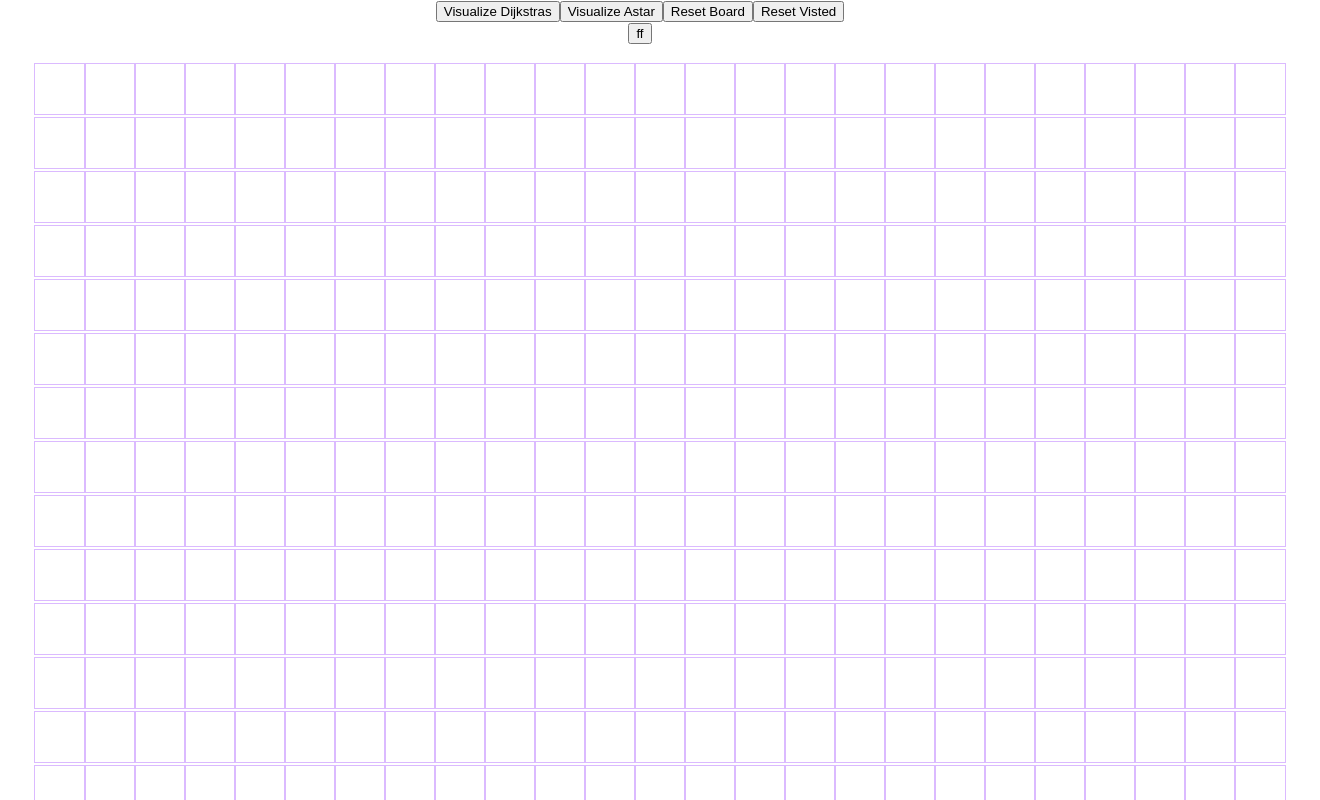
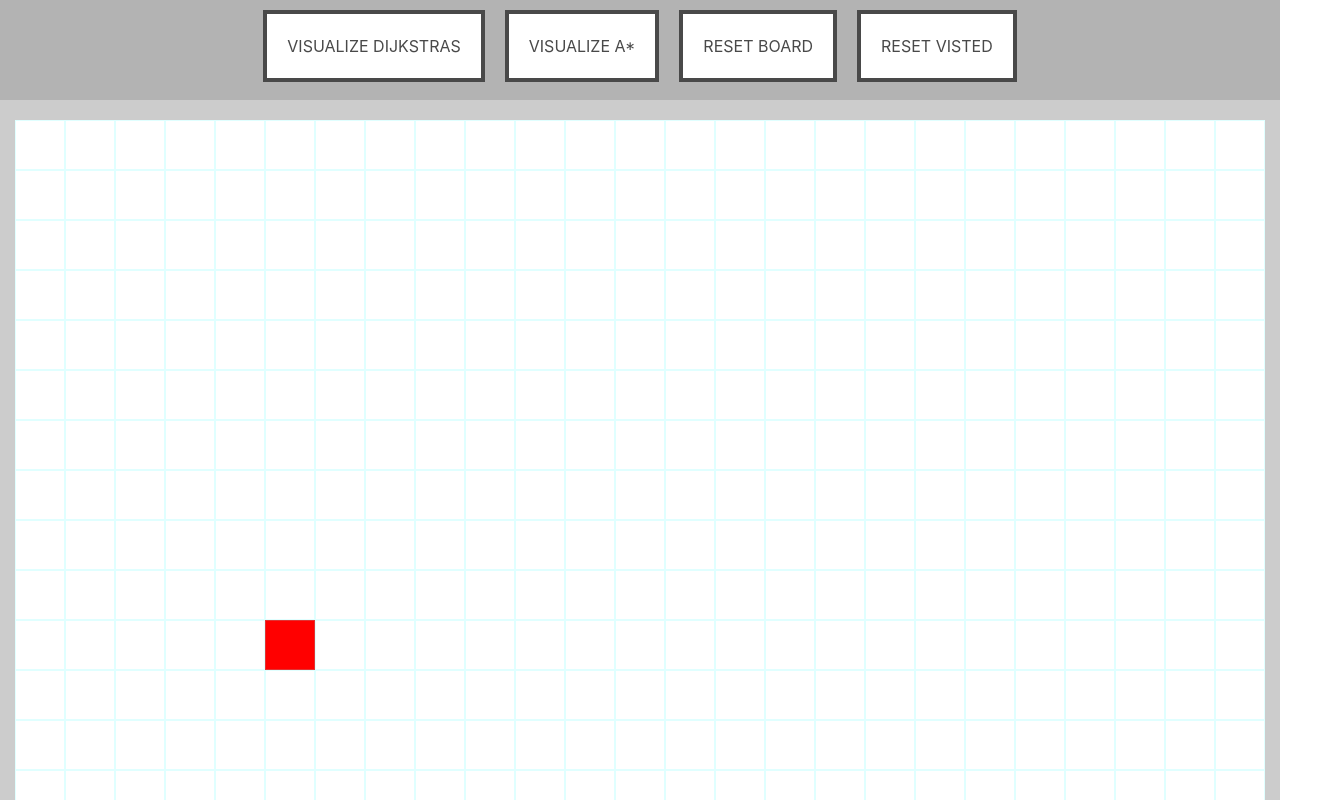
Before and after one commit to tonyli29/algoVisualizer, a React (Create React App) app: page / in a window 1280 px wide. Shown: the top 800 px of the page, 1320 px wide, since content can reach past the window. Built offline with nearby package versions, Linux system fonts and the light colour scheme.

Commit message:
added some basic css. still need to fix bug where when moving the start or finish node to the 0th col or row they disappear, also need to add more herustic options for A* and add a pop up instructin page or an about tab for the project

```diff
--- a/package.json
+++ b/package.json
@@ -3,7 +3,9 @@
   "version": "0.1.0",
   "private": true,
   "dependencies": {
+    "bootstrap": "^4.4.1",
     "react": "^16.10.2",
+    "react-bootstrap": "^1.0.0-beta.16",
     "react-dom": "^16.10.2",
     "react-scripts": "3.2.0"
   },
--- a/src/App.js
+++ b/src/App.js
@@ -2,6 +2,7 @@ import React from "react";
 import "./App.css";
 import "./visualizer/PathFinder";
 import PathFinder from "./visualizer/PathFinder";
+import "bootstrap/dist/css/bootstrap.min.css";
 
 const App = props => {
   return (
--- a/src/Nav/NavBar.css
+++ b/src/Nav/NavBar.css
@@ -0,0 +1,25 @@
+.navbar-container {
+  background: rgb(179, 179, 179);
+  width: 100%;
+  height: 100px;
+  margin-bottom: 20px;
+}
+
+.navbar-container button {
+  color: #494949;
+  text-transform: uppercase;
+  text-decoration: none;
+  background: #ffffff;
+  padding: 20px;
+  border: 4px solid #494949;
+  display: inline-block;
+  transition: all 0.4s ease 0s;
+  margin: 10px;
+}
+
+.navbar-container button:hover {
+  color: #ffffff;
+  background: #00ffff;
+  border-color: #00ffff;
+  transition: all 0.4s ease 0s;
+}
--- a/src/Nav/NavBar.jsx
+++ b/src/Nav/NavBar.jsx
@@ -1,13 +1,12 @@
 import React from "react";
-import VisualizeDijkstra from "../visualizer/PathFinder";
-
+import "./NavBar.css";
 const NavBar = props => {
   return (
-    <div>
+    <div className="navbar-container">
       <button onClick={() => props.VisualizeDijkstra()}>
         Visualize Dijkstras
       </button>
-      <button onClick={() => props.VisualizeAstar()}>Visualize Astar</button>
+      <button onClick={() => props.VisualizeAstar()}>Visualize A*</button>
       <button onClick={() => props.resetButton()}>Reset Board</button>
       <button onClick={() => props.removeVisted()}>Reset Visted</button>
     </div>
--- a/src/visualizer/Node/Node.css
+++ b/src/visualizer/Node/Node.css
@@ -1,7 +1,8 @@
 .node {
   width: 50px;
   height: 50px;
-  outline: 1px solid #dbbaff;
+  border: 1px solid rgba(102, 255, 255, 0.2);
+  background-color: white;
   display: inline-block;
 }
 .node-start {
@@ -11,7 +12,7 @@
   background-color: blue;
 }
 .node-visited {
-  background-color: #bf85ff;
+  background-color: rgb(102, 255, 255);
   animation-name: visited;
   animation-fill-mode: fowards;
   animation-duration: 1.5s;
@@ -20,29 +21,24 @@
 @keyframes visited {
   from {
     transform: scale(0.3);
-    background-color: #ff8585;
+    background-color: #ccf3ff;
   }
   to {
     transform: scale(1);
-    background-color: #bf85ff;
+    background-color: rgb(102, 255, 255);
   }
 }
-@keyframes t {
-  from {
-    background-color: yellow;
-  }
-  to {
-    background-color: #bf85ff;
-  }
-}
+
 .node-wall {
-  background-color: grey;
+  background-color: #737373;
+  border: 1px solid #737373;
 }
 .node-tracker {
   background-color: yellow;
 }
 .node-shortest {
-  background-color: hotpink;
+  background-color: rgb(0, 172, 230);
+  border: 1px solid rgb(0, 172, 230);
   animation-name: shortest;
   animation-fill-mode: fowards;
   animation-duration: 0.5s;
--- a/src/visualizer/PathFinder.css
+++ b/src/visualizer/PathFinder.css
@@ -1,8 +1,16 @@
 .main-container {
   text-align: center;
+  background-color: rgb(204, 204, 204);
 }
 .main-grid {
-  width: 100%;
+  /* width: 100%;
   margin: 0 auto;
-  padding: 20px;
+  padding: 20px; */
+  display: grid;
+  grid-template-columns: auto;
+  /* background-color: #2196f3; */
+  /* padding: 10px; */
 }
+.main-grid div {
+  height: 50px;
+}
--- a/src/visualizer/PathFinder.jsx
+++ b/src/visualizer/PathFinder.jsx
@@ -9,9 +9,10 @@ let START_ROW = 10;
 let START_COL = 5;
 let FINISH_ROW = 10;
 let FINISH_COL = 45;
+let GRID_LENGTH = 50;
+let GRID_HEIGHT = 20;
 const PathFinder = props => {
   const [grid, setGrid] = useState([]);
-  // const [functions, setFunctions] = useState()
   const [mouse, setMouse] = useState({
     mousePressed: false,
     isStart: false,
@@ -26,9 +27,9 @@ const PathFinder = props => {
 
   const getInitialGrid = () => {
     const initialGrid = [];
-    for (let row = 0; row < 20; row++) {
+    for (let row = 0; row < GRID_HEIGHT; row++) {
       const currentRow = [];
-      for (let col = 0; col < 50; col++) {
+      for (let col = 0; col < GRID_LENGTH; col++) {
         const currentNode = createNode(col, row);
         currentRow.push(currentNode);
       }
@@ -65,13 +66,13 @@ const PathFinder = props => {
         );
         setTimeout(() => {
           animateShortestPath(shortestPath);
-        }, 10 * i);
+        }, 7 * i);
       }
       setTimeout(() => {
         const node = visitedNodesforAnimation[i];
         document.getElementById(`node-${node.row}-${node.col}`).className =
           "node node-visited";
-      }, 10 * i);
+      }, 7 * i);
     }
   }
 
@@ -81,13 +82,13 @@ const PathFinder = props => {
         const shortestPath = astarShortest(grid[FINISH_ROW][FINISH_COL]);
         setTimeout(() => {
           animateShortestPath(shortestPath);
-        }, 7 * i);
+        }, 5 * i);
       }
       setTimeout(() => {
         const node = visitedNodesforAnimation[i];
         document.getElementById(`node-${node.row}-${node.col}`).className =
           "node node-visited";
-      }, 7 * i);
+      }, 5 * i);
     }
   }
 
@@ -228,7 +229,6 @@ const PathFinder = props => {
         VisualizeAstar={() => VisualizeAstar()}
         removeVisted={() => removeVisted()}
       ></NavBar>
-      <button onClick={() => console.log(FINISH_COL, FINISH_ROW)}>ff</button>
       <div className="main-grid">
         {grid.map((row, rowId) => {
           return (
```
Also changed, not shown: public/index.html (+7 -0 lines), 1 other file (tests, documents, lock files or other folders).
